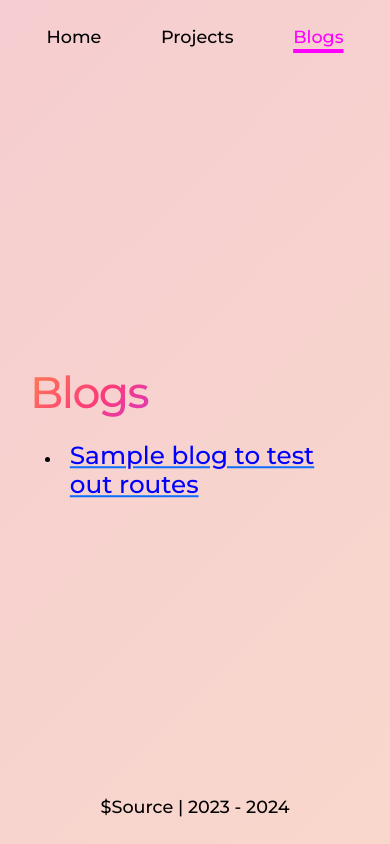
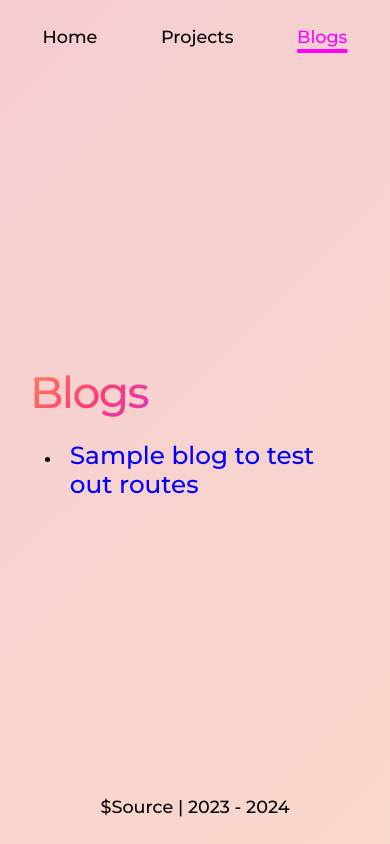
Before and after one commit to reddygtvs/homepage, a React (Create React App) app: page /blogs in a window 390 px wide. Built offline with nearby package versions, Linux system fonts and the light colour scheme.

Commit message:
added media queries for mobile

```diff
--- a/src/App.css
+++ b/src/App.css
@@ -124,6 +124,8 @@ img {
   font-size: 1.1rem;
   /* background: #efdcf9; */
   transition: transform 0.5s ease;
+  margin-left: 2vw;
+  margin-right: 2vw;
 }
 
 #home-link:hover,
@@ -183,6 +185,16 @@ img {
   position: relative;
   margin-top: 15px;
   animation: floatAnimation 3s ease-in-out infinite;
+  display: inline-flex;
+  margin-left: 1.5vw;
+  margin-right: 1.5vw;
+  padding-left: 0.5vw;
+  padding-right: 0.5vw;
+  transition: transform 0.5s ease;
+  border-radius: 0.5vh;
+  transition: color 0.3s ease, background-color 0.3s ease;
+  /* background: white; */
+  background-size: contain;
 }
 /* Floating animation */
 @keyframes floatAnimation {
@@ -240,7 +252,7 @@ img {
 }
 
 /* Hover effect on links */
-a {
+/* a {
   display: inline-flex;
   margin-left: 1.5vw;
   margin-right: 1.5vw;
@@ -249,9 +261,8 @@ a {
   transition: transform 0.5s ease;
   border-radius: 0.5vh;
   transition: color 0.3s ease, background-color 0.3s ease;
-  /* background: white; */
   background-size: contain;
-}
+} */
 
 /* a:hover {
   background: #f22952;
@@ -286,7 +297,7 @@ body {
 /* Blog home */
 .BlogHome {
   padding: 30px;
-  align-items: flex-start;
+  /* align-items: flex-start; */
 }
 #black {
   color: black;
@@ -299,12 +310,21 @@ body {
 
 .BlogIndi {
   color: black;
+  display: flex;
+  flex-direction: column;
   max-width: 800px;
+  min-width: none;
   padding: 30px;
+  margin: 20px;
   font-family: system-ui, -apple-system, BlinkMacSystemFont, "Segoe UI", Roboto,
     Oxygen, Ubuntu, Cantarell, "Open Sans", "Helvetica Neue", sans-serif;
 }
-
+@media only screen and (max-width: 600px) {
+  .BlogIndi {
+    padding: 15px;
+    max-width: 400px;
+  }
+}
 #BlogLink {
   color: black;
 }
--- a/src/components/MdxComponent.js
+++ b/src/components/MdxComponent.js
@@ -5,13 +5,11 @@ const MdxComponent = () => {
   const { filename } = useParams();
   const sampleBlogCheck = "sample-blog.mdx";
   return (
-    <div>
+    <div className="BlogIndi">
       <Link to="/blogs">
-        <h3>Back to Blogs</h3>
+        <h3>{"<<Back to Blogs"}</h3>
       </Link>
-      <div className="BlogIndi">
-        {sampleBlogCheck === filename && <Content />}
-      </div>
+      <div>{sampleBlogCheck === filename && <Content />}</div>
     </div>
   );
 };
```
